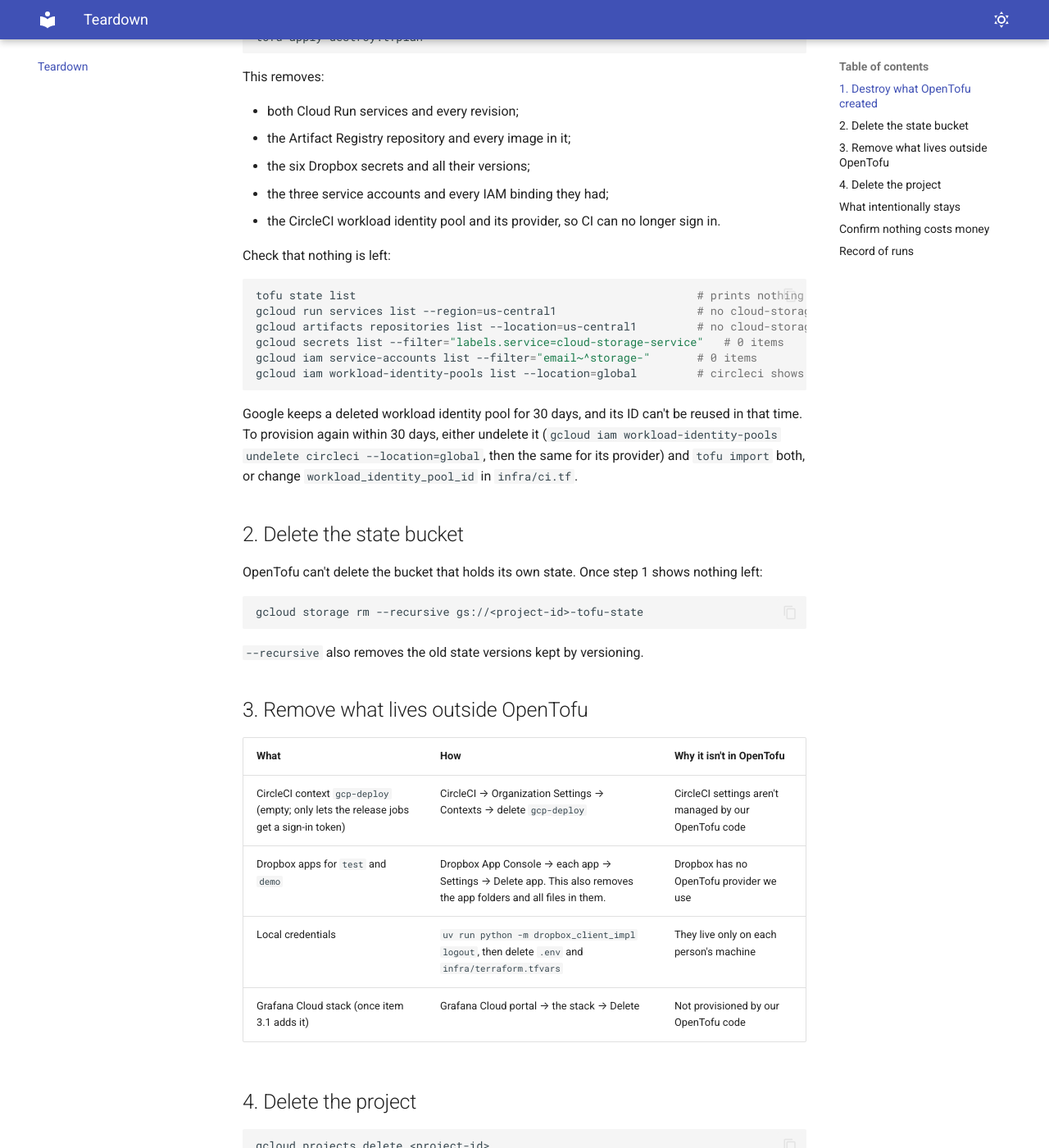
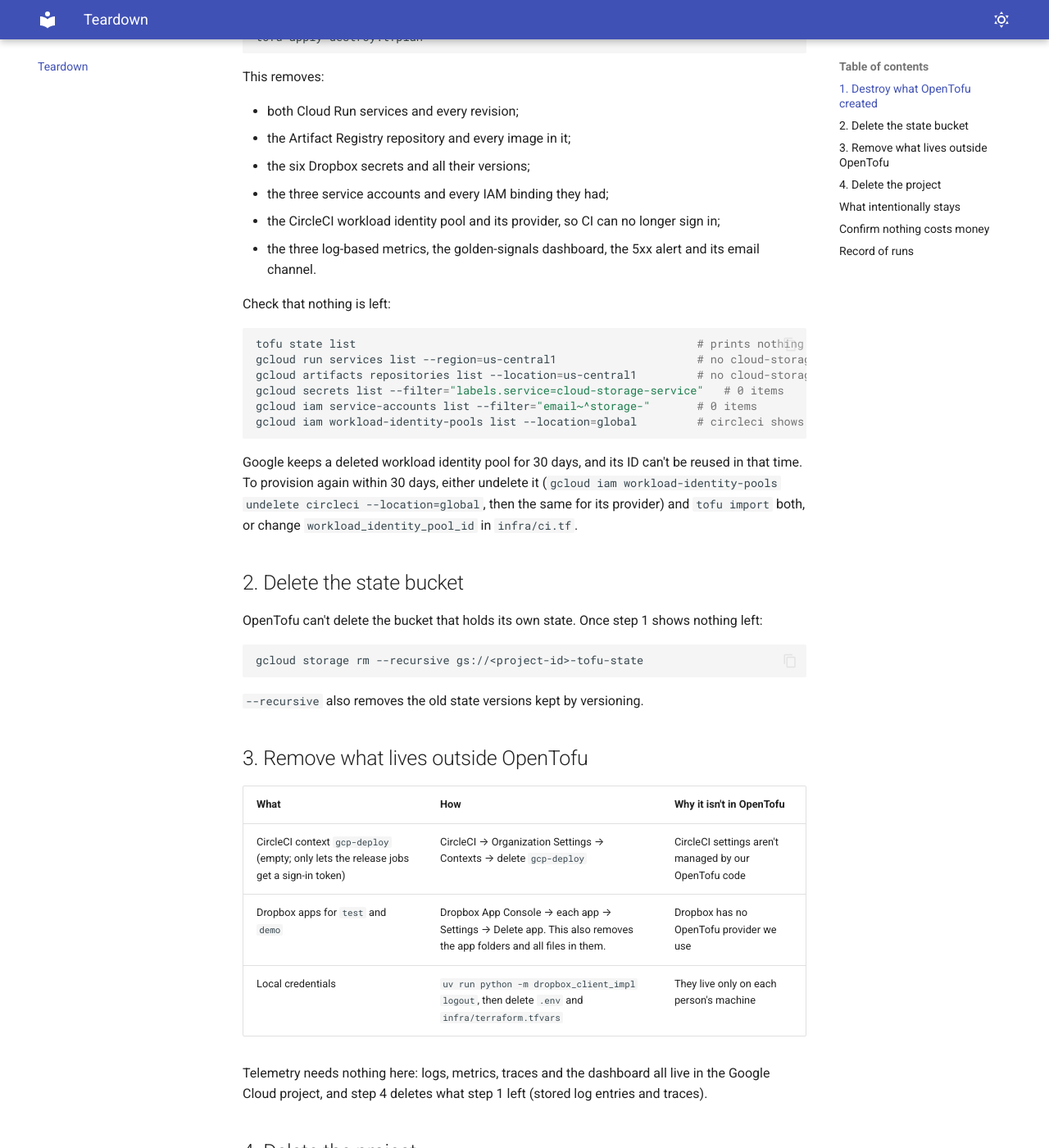
Before and after one commit to Shreyas191/OSPSD-Team-3, an MkDocs documentation site: the page built from docs/teardown.md, in a window 1280 px wide and 1400 px high, scrolled down 664 px. Shown: the whole window at 82% size. Built offline with MkDocs 1.6.1 and Material for MkDocs 9.7.7, drawn with Linux system fonts in a browser that asks for light colours.

Commit message:
Golden-signals dashboard in Cloud Monitoring, with the serving release (item 3.2)
Add infra/dashboard.tf: one Cloud Monitoring dashboard for both services
(filter bar, demo by default) built on item 3.1's log-based metrics:

- traffic and errors per operation (route) and error code;
- latency p50/p95 per operation, successful and failed requests apart;
- saturation: Cloud Run's per-instance concurrency, per revision, against
  MAX_IN_FLIGHT_REQUESTS, with refused (503 service_busy) requests;
- the release that served the requests, from a new log-based metric
  cloud_storage/requests_by_release (label: the commit SHA);
- the failed requests' log lines, which link to their traces.

Health probes are left out of the traffic, error and latency charts. The 5xx
alert now links to the dashboard. docs/dashboard.md says what each panel
answers and what an operator does after seeing it, how no traffic is shown,
and why the dashboard lives in Cloud Monitoring rather than Grafana Cloud.
Teardown lists the dashboard and metrics and drops the Grafana row.

Checked against the API with a temporary copy (since deleted): every query
runs and returns data from the test service. Saturation uses the exact mean,
because a percentile of Cloud Run's concurrency histogram reads up to 2 high.
Tiles at position 0 omit it, since the API drops zero values and the
provider would otherwise report a change on every plan.

```diff
--- a/docs/teardown.md
+++ b/docs/teardown.md
@@ -23,7 +23,8 @@
 - the Artifact Registry repository and every image in it;
 - the six Dropbox secrets and all their versions;
 - the three service accounts and every IAM binding they had;
-- the CircleCI workload identity pool and its provider, so CI can no longer sign in.
+- the CircleCI workload identity pool and its provider, so CI can no longer sign in;
+- the three log-based metrics, the golden-signals dashboard, the 5xx alert and its email channel.
 
 Check that nothing is left:
 
@@ -55,7 +56,8 @@
 | CircleCI context `gcp-deploy` (empty; only lets the release jobs get a sign-in token) | CircleCI → Organization Settings → Contexts → delete `gcp-deploy` | CircleCI settings aren't managed by our OpenTofu code |
 | Dropbox apps for `test` and `demo` | Dropbox App Console → each app → Settings → Delete app. This also removes the app folders and all files in them. | Dropbox has no OpenTofu provider we use |
 | Local credentials | `uv run python -m dropbox_client_impl logout`, then delete `.env` and `infra/terraform.tfvars` | They live only on each person's machine |
-| Grafana Cloud stack (once item 3.1 adds it) | Grafana Cloud portal → the stack → Delete | Not provisioned by our OpenTofu code |
+
+Telemetry needs nothing here: logs, metrics, traces and the dashboard all live in the Google Cloud project, and step 4 deletes what step 1 left (stored log entries and traces).
 
 ## 4. Delete the project
 
--- a/mkdocs.yml
+++ b/mkdocs.yml
@@ -30,6 +30,7 @@
   - 'Teardown': 'teardown.md'
   - 'Release Pipeline': 'release-pipeline.md'
   - 'Rollback Drill': 'rollback-drill.md'
+  - 'Dashboard': 'dashboard.md'
   - 'Runbook': 'runbook.md'
   - 'API Reference':
     - 'Cloud Storage Client API': 'api/cloud_storage_client_api.md'
```
Also changed, not shown: docs/dashboard.md (added, +68 -0 lines), 2 other files.
